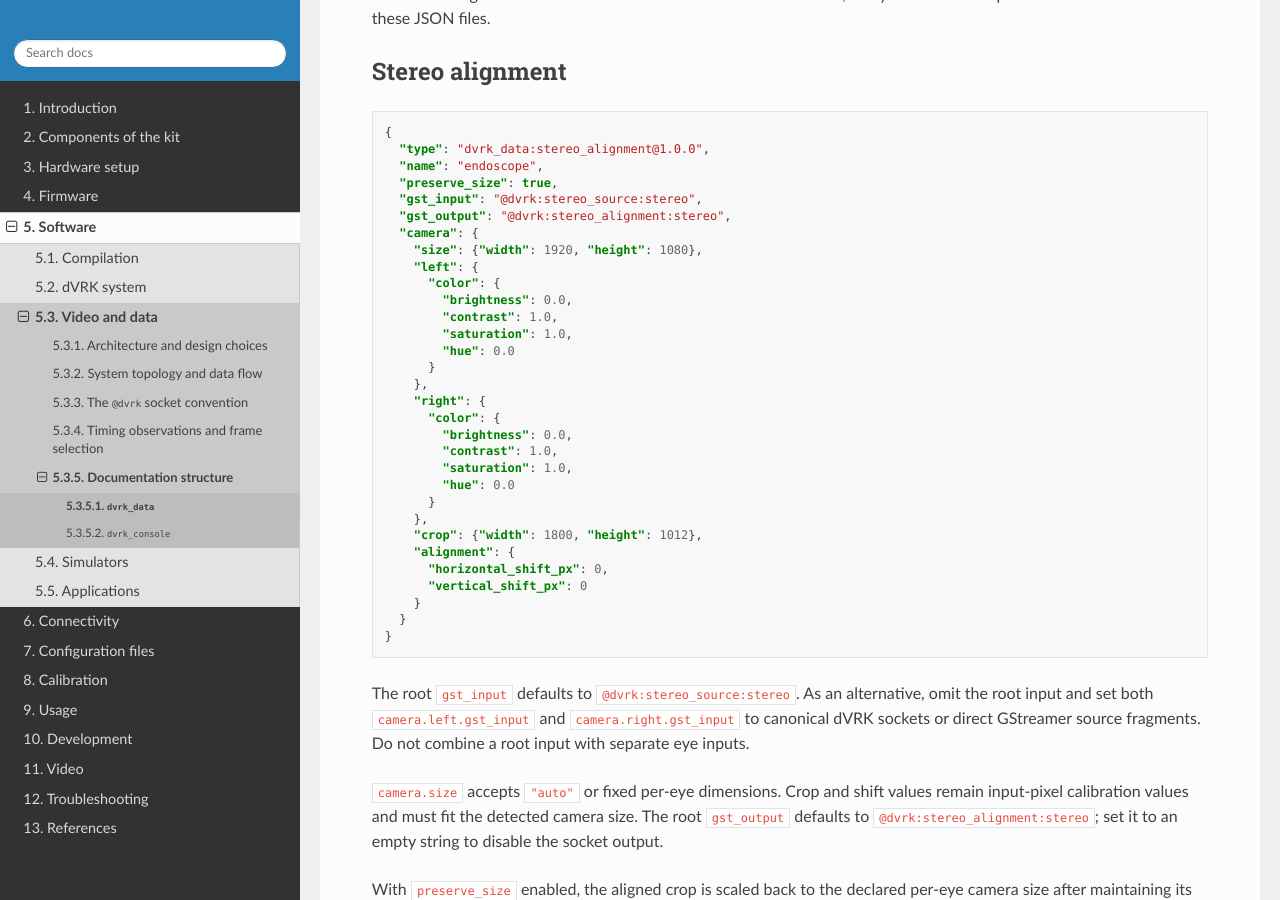
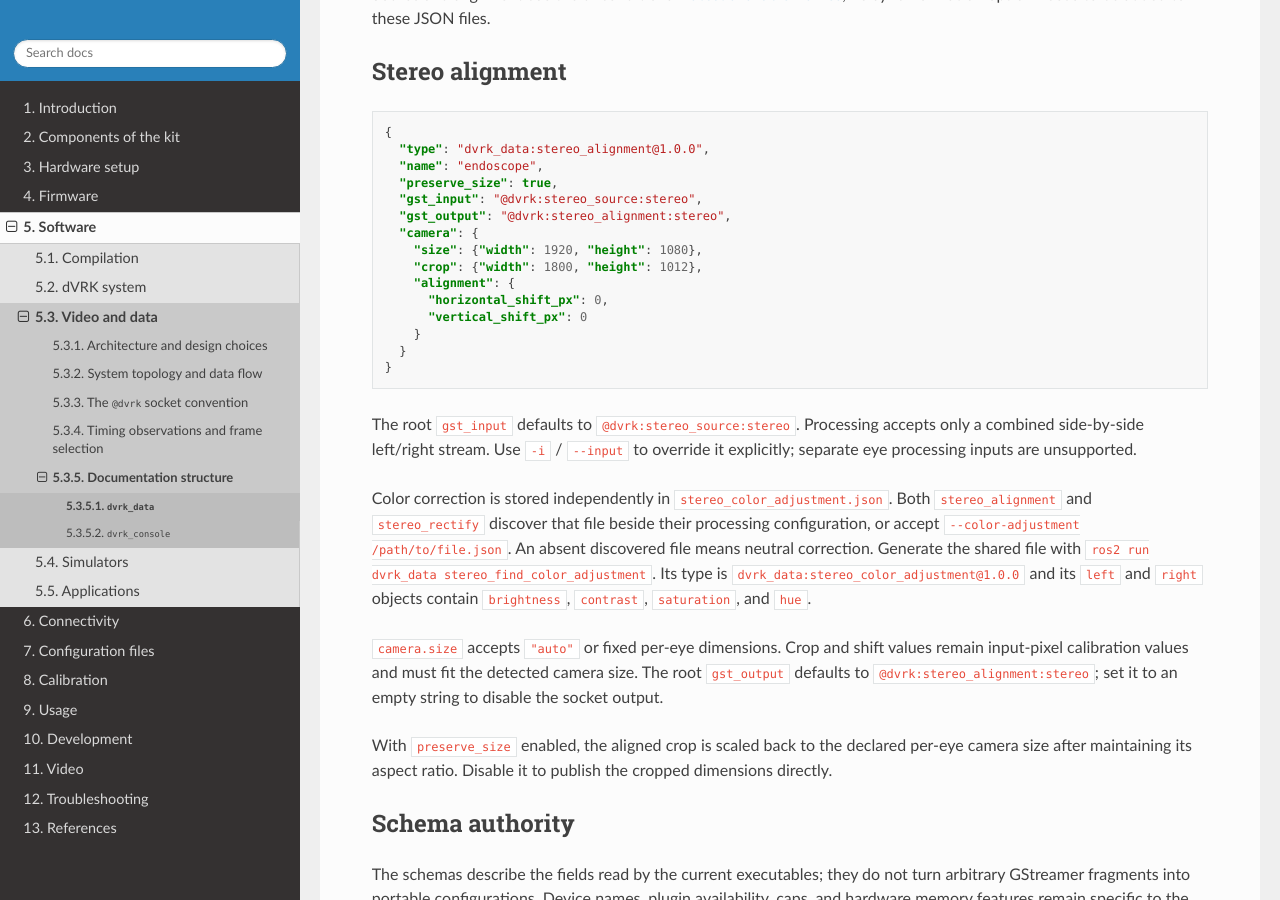
Before and after one commit to jhu-dvrk/dvrk-readthedocs, a Sphinx documentation site: the page built from docs/pages/software/video-and-data/dvrk_data/video-configuration.rst, in a window 1280 px wide and 900 px high, scrolled down 748 px. Built offline with Sphinx 7.4.7 and the Read the Docs theme 3.1.0, drawn with Linux system fonts in a browser that asks for light colours; the version number could not be read and is left out.

Commit message:
docs: update ROS 2 installation instructions and enhance stereo display documentation

```diff
--- a/docs/pages/software/video-and-data/dvrk_data/video-configuration.rst
+++ b/docs/pages/software/video-and-data/dvrk_data/video-configuration.rst
@@ -52,22 +52,6 @@
      "gst_output": "@dvrk:stereo_alignment:stereo",
      "camera": {
        "size": {"width": 1920, "height": 1080},
-       "left": {
-         "color": {
-           "brightness": 0.0,
-           "contrast": 1.0,
-           "saturation": 1.0,
-           "hue": 0.0
-         }
-       },
-       "right": {
-         "color": {
-           "brightness": 0.0,
-           "contrast": 1.0,
-           "saturation": 1.0,
-           "hue": 0.0
-         }
-       },
        "crop": {"width": 1800, "height": 1012},
        "alignment": {
          "horizontal_shift_px": 0,
@@ -76,10 +60,18 @@
      }
    }
 
-The root ``gst_input`` defaults to ``@dvrk:stereo_source:stereo``. As an
-alternative, omit the root input and set both ``camera.left.gst_input`` and
-``camera.right.gst_input`` to canonical dVRK sockets or direct GStreamer source
-fragments. Do not combine a root input with separate eye inputs.
+The root ``gst_input`` defaults to ``@dvrk:stereo_source:stereo``. Processing
+accepts only a combined side-by-side left/right stream. Use ``-i`` /
+``--input`` to override it explicitly; separate eye processing inputs are
+unsupported.
+
+Color correction is stored independently in ``stereo_color_adjustment.json``.
+Both ``stereo_alignment`` and ``stereo_rectify`` discover that file beside their
+processing configuration, or accept ``--color-adjustment /path/to/file.json``.
+An absent discovered file means neutral correction. Generate the shared file
+with ``ros2 run dvrk_data stereo_find_color_adjustment``. Its type is
+``dvrk_data:stereo_color_adjustment@1.0.0`` and its ``left`` and ``right`` objects
+contain ``brightness``, ``contrast``, ``saturation``, and ``hue``.
 
 ``camera.size`` accepts ``"auto"`` or fixed per-eye dimensions. Crop and shift
 values remain input-pixel calibration values and must fit the detected camera
```
Also changed, not shown: docs/pages/software/compilation/ros2.rst (+7 -0 lines), docs/pages/software/video-and-data/dvrk_console/stereo-display.rst (+8 -10 lines), docs/pages/software/video-and-data/dvrk_data/video-data.rst (+12 -4 lines).
